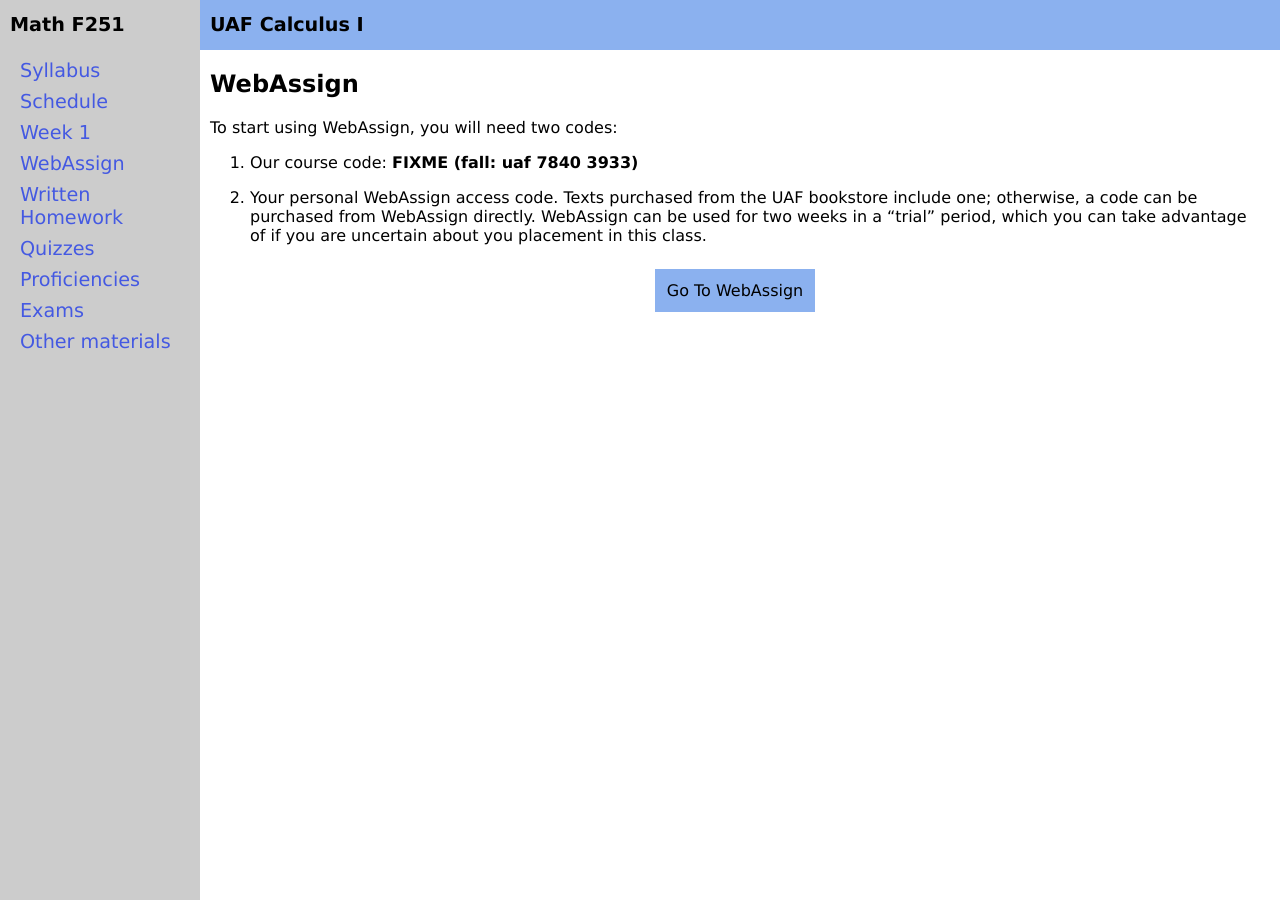
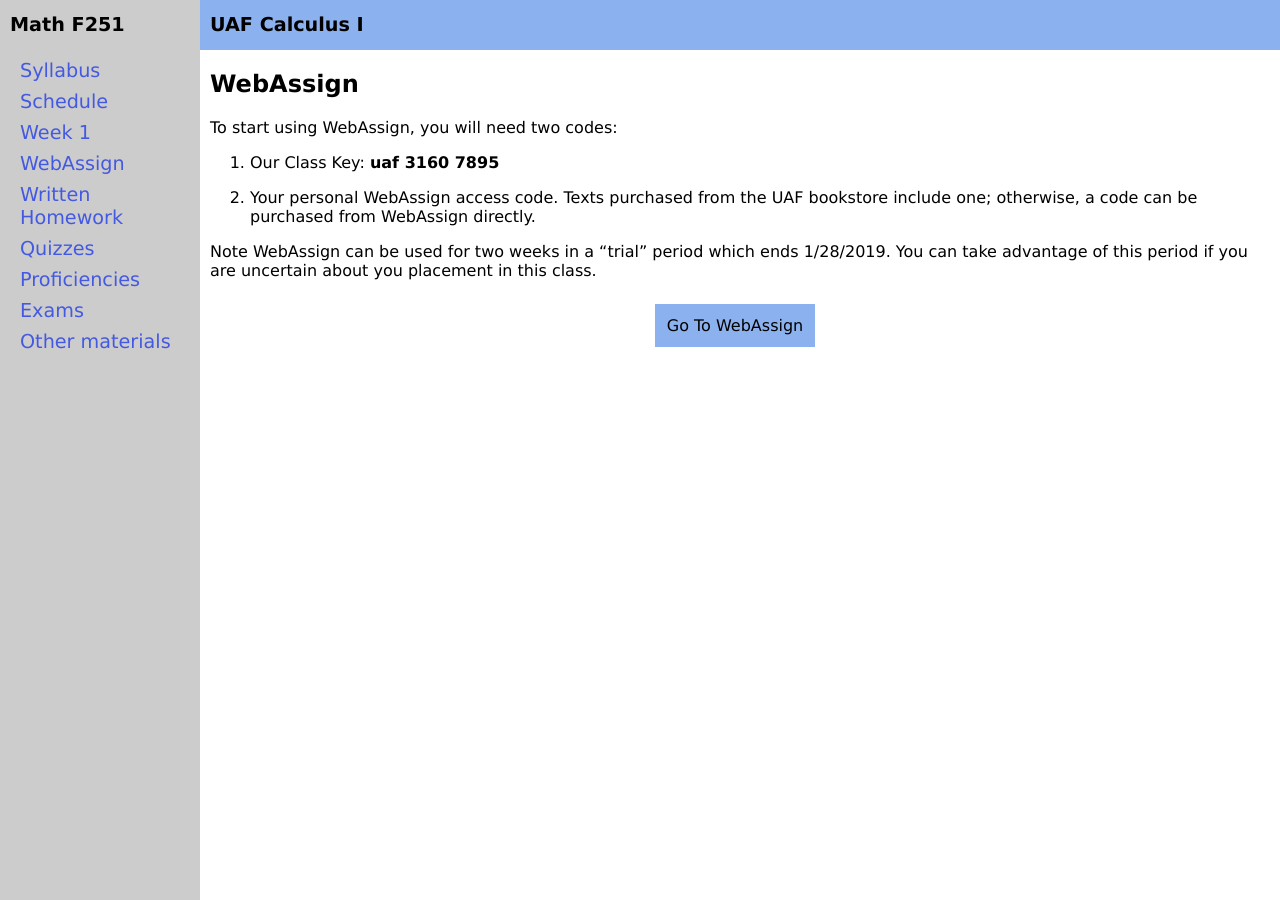
Before and after one commit to uaf-math/calc1, a Jekyll site: the page built from webassign.md, in a window 1280 px wide. Built offline with Jekyll 4.4.1, drawn with Linux system fonts in a browser that asks for light colours.

Commit message:
correct Class Key (and small edits) for WebAss entry page

```diff
--- a/webassign.md
+++ b/webassign.md
@@ -7,10 +7,11 @@
 
 To start using WebAssign, you will need two codes:
 
-1. Our course code: **FIXME (fall: uaf 7840 3933)**
+1. Our Class Key: **uaf 3160 7895**
 
-2. Your personal WebAssign access code.  Texts purchased from the UAF  bookstore include one; otherwise, a code can be purchased from WebAssign directly. WebAssign can be used for two weeks in a "trial" period, which you can take advantage of if you are uncertain about
-you placement in this class.
+2. Your personal WebAssign access code.  Texts purchased from the UAF  bookstore include one; otherwise, a code can be purchased from WebAssign directly.
+
+Note WebAssign can be used for two weeks in a "trial" period which ends 1/28/2019.  You can take advantage of this period if you are uncertain about you placement in this class.
 
 <div style="padding-top: 20px"></div>
 <center><a class="button" href="https://webassign.net">Go To WebAssign</a></center>
```
